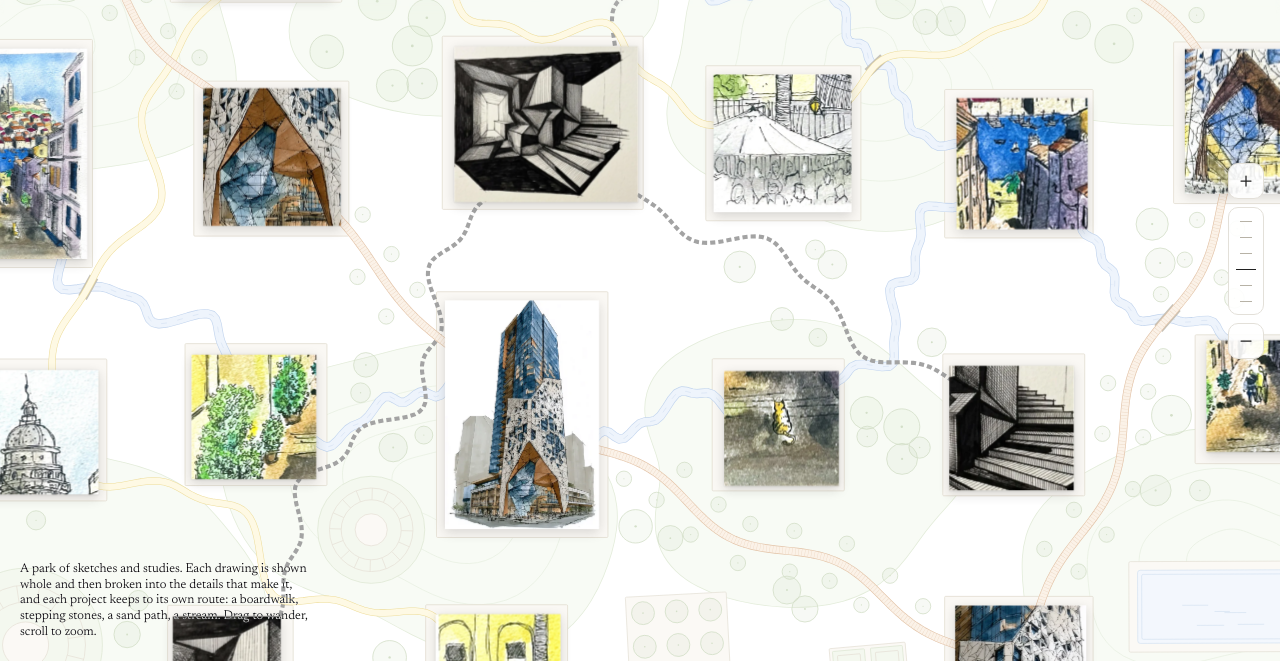
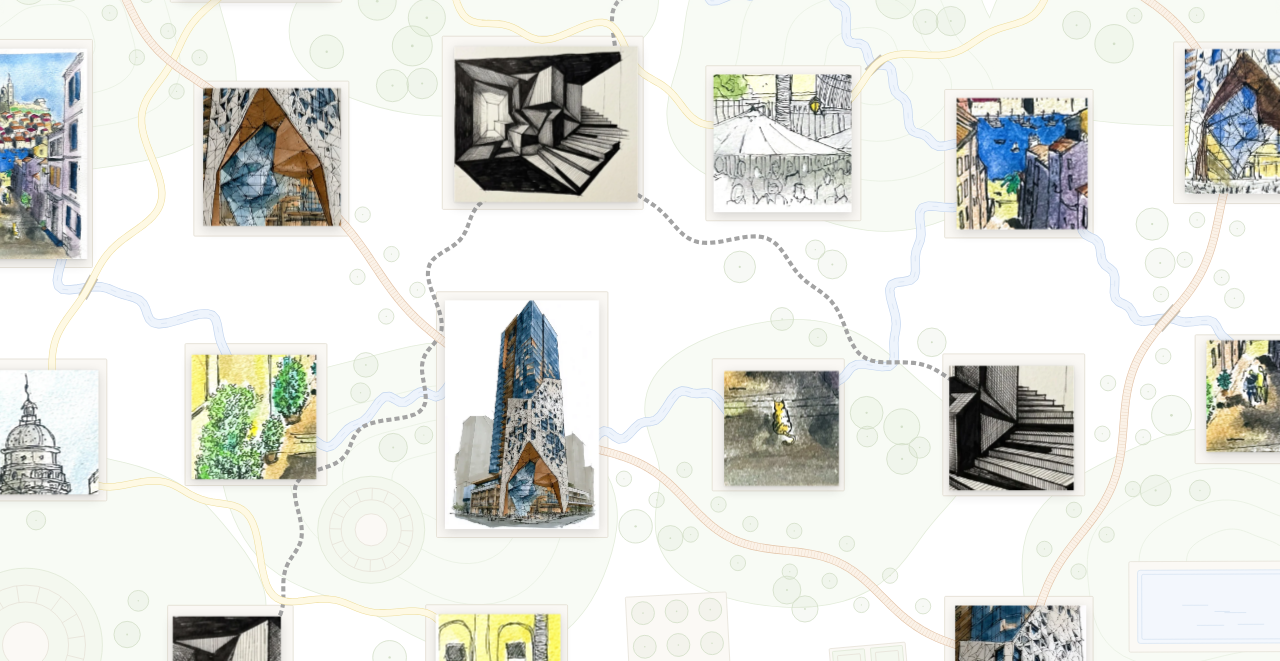
Before and after one commit to Hirukadeven07/Imangiths-Portfolio-Website, a plain HTML site: page index.html in a window 1280 px wide. Shown: the part 139-800 px from the top of the page. Drawn offline with Linux system fonts and the light colour scheme.

Commit message:
Remove intro caption and zoom control from home map
Drop the "park of sketches" caption and the +/ticks/- zoom widget, along
with their styles and the script that built and synced them. Zooming
still works via scroll, pinch, and the +/- keys, which now set the zoom
level directly.

Co-Authored-By: Claude Opus 5.5 <noreply@anthropic.com>

```diff
--- a/assets/css/style.css
+++ b/assets/css/style.css
@@ -241,15 +241,6 @@ main { flex: 1 0 auto; }
 }
 .map__link:focus-visible .map__img { filter: brightness(1.03); }
 
-.map__caption {
-  position: absolute; left: var(--m); bottom: var(--m); z-index: 10;
-  max-width: 20rem;
-  font-size: .875rem; line-height: 1.25;
-  color: #fff;
-  mix-blend-mode: difference;
-  pointer-events: none;
-}
-
 .map__hint {
   position: absolute; top: 0; left: 0; z-index: 20;
   font-size: .875rem; line-height: 1.25;
@@ -261,43 +252,6 @@ main { flex: 1 0 auto; }
 .map__hint span { display: block; padding: 6px 10px; background: rgba(255, 255, 255, .85); }
 .map__hint.is-on { opacity: 1; transition-delay: .5s; }
 
-.map__zoom {
-  position: absolute; top: 50%; right: max(16px, env(safe-area-inset-right));
-  transform: translateY(-50%);
-  z-index: 30;
-  display: flex; flex-direction: column; align-items: center; gap: 8px;
-  cursor: default;
-}
-.map__zoom-btn {
-  display: grid; place-items: center;
-  width: 36px; height: 36px;
-  color: var(--ink);
-  background: rgba(255, 255, 255, .9);
-  border: 1px solid var(--ui-line);
-  border-radius: 10px;
-  transition: background .2s, opacity .2s;
-}
-.map__zoom-btn:hover:not(:disabled) { background: var(--ui-hover); }
-.map__zoom-btn:disabled { opacity: .35; cursor: default; }
-.map__zoom-ticks {
-  display: flex; flex-direction: column; align-items: center; gap: 2px;
-  width: 36px; padding: 6px 0;
-  background: rgba(255, 255, 255, .9);
-  border: 1px solid var(--ui-line);
-  border-radius: 10px;
-}
-.map__zoom-tick { display: grid; place-items: center; width: 100%; height: 14px; }
-.map__zoom-tick::after { content: ""; width: 12px; height: 1px; background: var(--ui-tick); transition: width .2s, background .2s; }
-.map__zoom-tick:hover::after { background: var(--ink); }
-.map__zoom-tick[aria-current]::after { width: 20px; background: var(--ink); }
-@media (pointer: coarse) {
-  .map__zoom-btn { width: 44px; height: 44px; }
-  .map__zoom-ticks { width: 44px; }
-  .map__zoom-tick { height: 20px; }
-}
-@media (max-width: 600px) {
-  .map__caption { max-width: min(17rem, calc(100vw - 2 * var(--m) - 60px)); }
-}
 
 .map__noscript { position: absolute; inset: 0; display: grid; place-content: center; gap: .5em; text-align: center; }
 
--- a/assets/js/mindmap.js
+++ b/assets/js/mindmap.js
@@ -16,9 +16,6 @@
   var world = root.querySelector('.map__world');
   var hint = root.querySelector('.map__hint');
   var hintLabel = hint.querySelector('span');
-  var btnIn = root.querySelector('[data-zoom="in"]');
-  var btnOut = root.querySelector('[data-zoom="out"]');
-  var tickBox = root.querySelector('.map__zoom-ticks');
 
   world.style.width = W + 'px';
   world.style.height = H + 'px';
@@ -157,7 +154,6 @@
     target.y = vh / 2 - wy * target.s;
     clamp();
     if (!ready) { cur.x = target.x; cur.y = target.y; cur.s = target.s; ready = true; }
-    syncZoomUi();
   }
 
   function zoomTo(s, fx, fy) {
@@ -167,7 +163,6 @@
     target.y = fy - (fy - target.y) * k;
     target.s = s;
     clamp();
-    syncZoomUi();
   }
 
   function setLevel(i) { zoomTo(sMin * Math.pow(STEP, Math.max(0, Math.min(LEVELS - 1, i))), vw / 2, vh / 2); }
@@ -178,32 +173,6 @@
     clamp();
   }
 
-  /* ---------- zoom control ---------- */
-
-  var ticks = [];
-  for (var i = LEVELS - 1; i >= 0; i--) {
-    (function (level) {
-      var b = document.createElement('button');
-      b.type = 'button';
-      b.className = 'map__zoom-tick';
-      b.setAttribute('aria-label', 'Zoom level ' + (level + 1) + ' of ' + LEVELS);
-      b.addEventListener('click', function () { setLevel(level); });
-      tickBox.appendChild(b);
-      ticks[level] = b;
-    })(i);
-  }
-  btnIn.addEventListener('click', function () { setLevel(Math.floor(levelOf(target.s) + 1.001)); });
-  btnOut.addEventListener('click', function () { setLevel(Math.ceil(levelOf(target.s) - 1.001)); });
-
-  function syncZoomUi() {
-    var level = Math.max(0, Math.min(LEVELS - 1, Math.round(levelOf(target.s))));
-    ticks.forEach(function (b, i) {
-      if (i === level) b.setAttribute('aria-current', 'true'); else b.removeAttribute('aria-current');
-    });
-    btnIn.disabled = target.s >= sMax * 0.999;
-    btnOut.disabled = target.s <= sMin * 1.001;
-  }
-
   /* ---------- input: drag, pinch, wheel, keys ---------- */
 
   var pointers = new Map();
@@ -212,7 +181,6 @@
 
   root.addEventListener('pointerdown', function (e) {
     if (e.pointerType === 'mouse' && e.button !== 0) return;
-    if (e.target.closest('.map__zoom')) return;
     pointers.set(e.pointerId, { x: e.clientX, y: e.clientY });
     pinch = null;
     if (pointers.size === 1) {
@@ -287,8 +255,8 @@
       case 'ArrowRight': target.x -= step; break;
       case 'ArrowUp': target.y += step; break;
       case 'ArrowDown': target.y -= step; break;
-      case '+': case '=': btnIn.click(); return;
-      case '-': case '_': btnOut.click(); return;
+      case '+': case '=': setLevel(Math.floor(levelOf(target.s) + 1.001)); return;
+      case '-': case '_': setLevel(Math.ceil(levelOf(target.s) - 1.001)); return;
       default: return;
     }
     e.preventDefault();
--- a/index.html
+++ b/index.html
@@ -36,19 +36,7 @@
   <h1 class="sr-only">Chandira Imanjith — sketches and studies</h1>
   <div class="map__world"></div>
 
-  <p class="map__caption" data-reveal="text">A park of sketches and studies. Each drawing is shown whole and then broken into the details that make it, and each project keeps to its own route: a boardwalk, stepping stones, a sand path, a stream. Drag to wander, scroll to zoom.</p>
-
   <div class="map__hint" aria-hidden="true"><span></span></div>
-
-  <div class="map__zoom">
-    <button type="button" class="map__zoom-btn" data-zoom="in" aria-label="Zoom in">
-      <svg width="12" height="12" viewBox="0 0 12 12" aria-hidden="true"><path d="M6 1v10M1 6h10" stroke="currentColor" stroke-width="1.25" stroke-linecap="round"/></svg>
-    </button>
-    <div class="map__zoom-ticks"></div>
-    <button type="button" class="map__zoom-btn" data-zoom="out" aria-label="Zoom out">
-      <svg width="12" height="12" viewBox="0 0 12 12" aria-hidden="true"><path d="M1 6h10" stroke="currentColor" stroke-width="1.25" stroke-linecap="round"/></svg>
-    </button>
-  </div>
 
   <noscript>
     <div class="map__noscript t-body">
```
